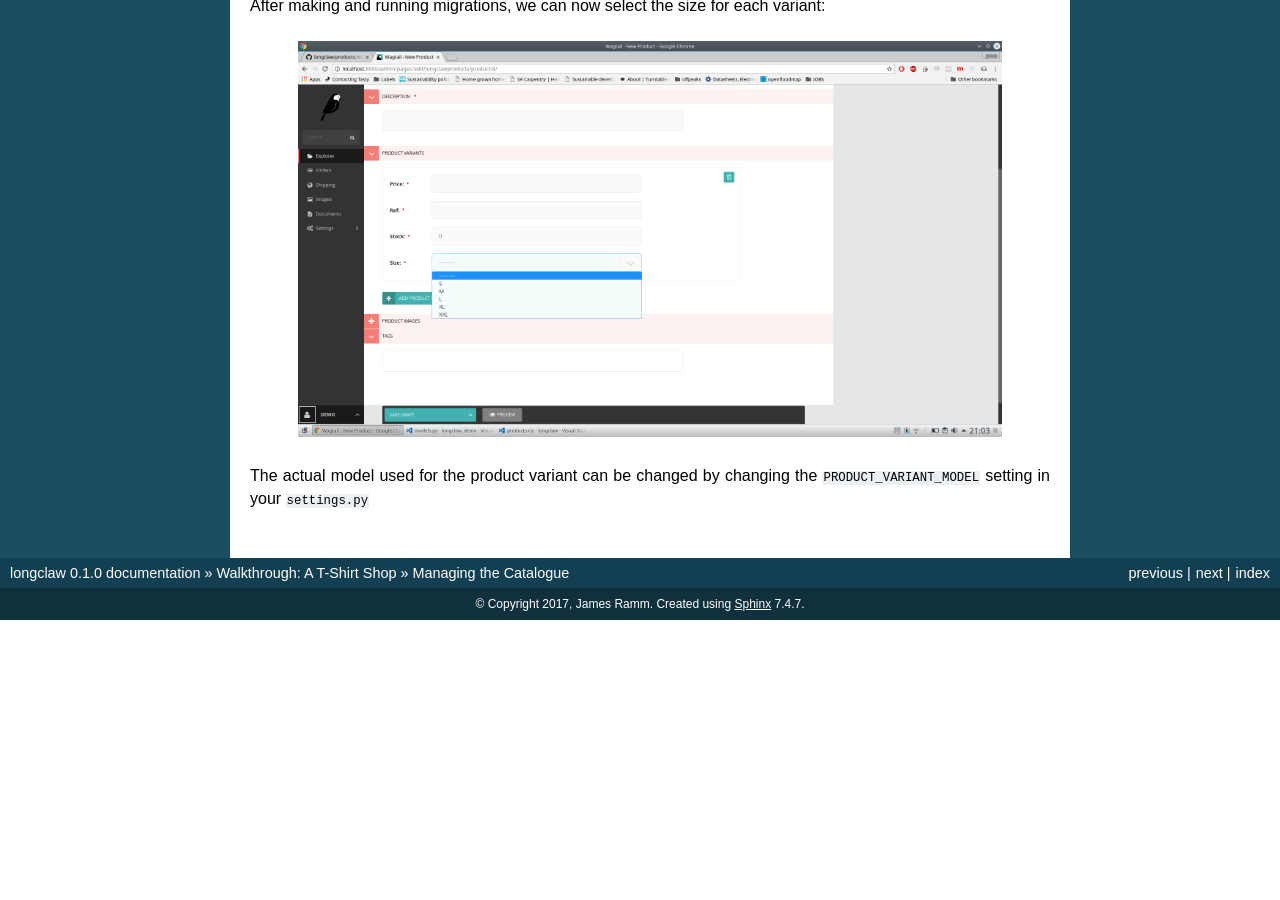
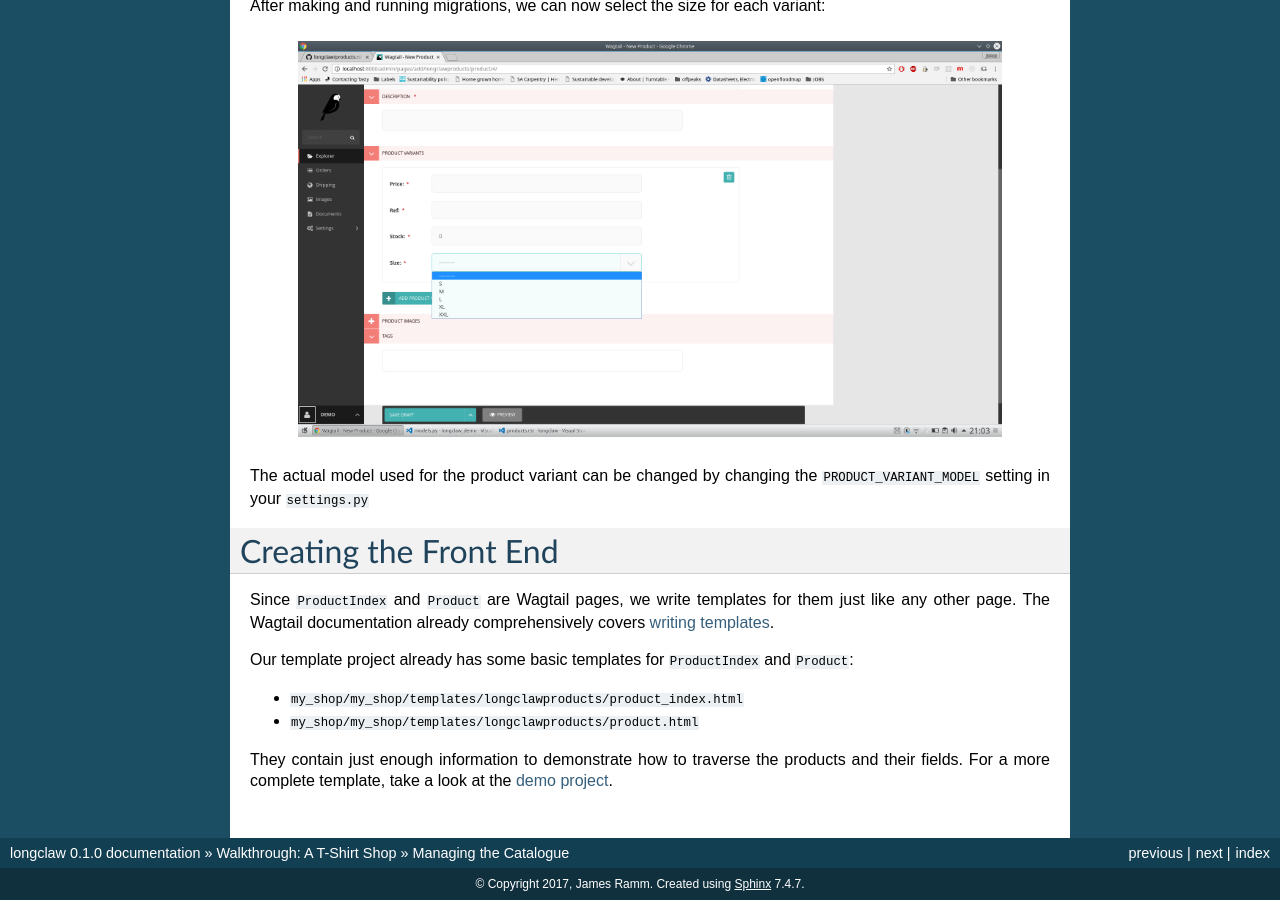
Before and after one commit to longclawshop/longclaw, a Sphinx documentation site: the page built from docs/walkthrough/products.rst, in a window 1280 px wide and 900 px high, scrolled down 2242 px. Built offline with Sphinx 7.4.7, drawn with Linux system fonts in a browser that asks for light colours; before the commit the page ends 2862 px from its top, so only the background shows below that; some of the changed text lies outside the part shown.

Commit message:
Writing product template walkthrough. #41

```diff
--- a/docs/walkthrough/products.rst
+++ b/docs/walkthrough/products.rst
@@ -69,3 +69,17 @@ After making and running migrations, we can now select the size for each variant
   .. figure:: ../_static/images/product_variant.png
 
 The actual model used for the product variant can be changed by changing the ``PRODUCT_VARIANT_MODEL`` setting in your ``settings.py``
+
+Creating the Front End
+=======================
+
+Since ``ProductIndex`` and ``Product`` are Wagtail pages, we write templates for them just like any other page.
+The Wagtail documentation already comprehensively covers `writing templates <http://docs.wagtail.io/en/v1.9/topics/writing_templates.html>`_.
+
+Our template project already has some basic templates for ``ProductIndex`` and ``Product``:
+
+- ``my_shop/my_shop/templates/longclawproducts/product_index.html``
+- ``my_shop/my_shop/templates/longclawproducts/product.html``
+
+They contain just enough information to demonstrate how to traverse the products and their fields.
+For a more complete template, take a look at the `demo project <https://github.com/JamesRamm/longclaw_demo>`_.
```
